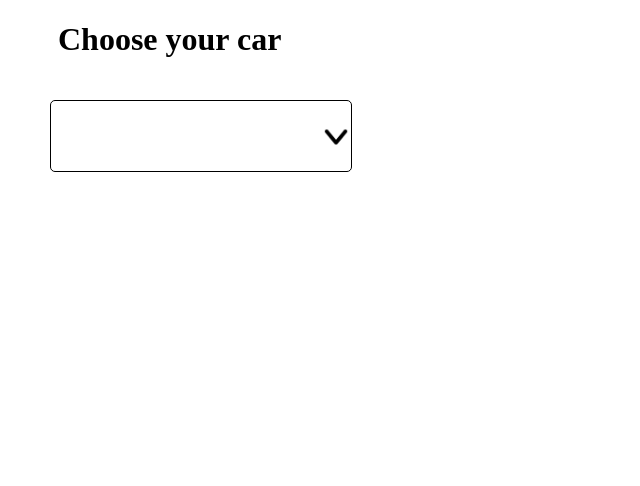
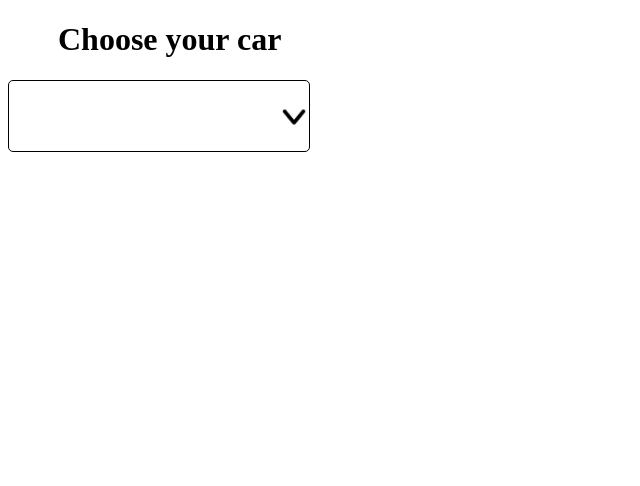
Before and after one commit to mokrytska/mokrytska-dropdown-gallery, a plain HTML site: page index.html in a window 1280 px wide. Shown: the whole page, without its empty margins (0-640 px from the left). Drawn offline with Linux system fonts and the light colour scheme.

Commit message:
class car-fields is corrected

```diff
--- a/style.css
+++ b/style.css
@@ -5,18 +5,22 @@ h1 {
 .wrapper {
     height: 70px;
     width: 300px;
+}
+.input {
+    height: 100%;
+    width: 100%;
     border-radius: 5px;
     border: solid black 1px;
-    position: absolute;
-    margin-left: 50px;
-    margin-top: 50px;
-    top: 50px;
-    bottom: 0px;
-    left: 0px;
-    right: 0px;
+    position: relative;
 
 }
 
+.input_inner{
+    display: flex;
+    align-items: center;
+    height: 100%;
+    padding-left: 5px;
+}
 .arrows {
     height: 30px;
     position: absolute;
@@ -30,12 +34,7 @@ h1 {
 }
 
 .img_size_cars {
-    top: 0px;
-    bottom: 0px;
     width: 60px;
-    margin-top: 4%;
-    margin-left: 5px;
-
 }
 
 span {
@@ -60,7 +59,11 @@ span {
     opacity: 1;
 }
 
+.car_field {
+    display: flex;
+    align-items: center;
+    padding: 5px;
+}
 .car_field:hover {
     background-color: rgb(81, 193, 245);
-    border-radius: 5px;
 }
```
